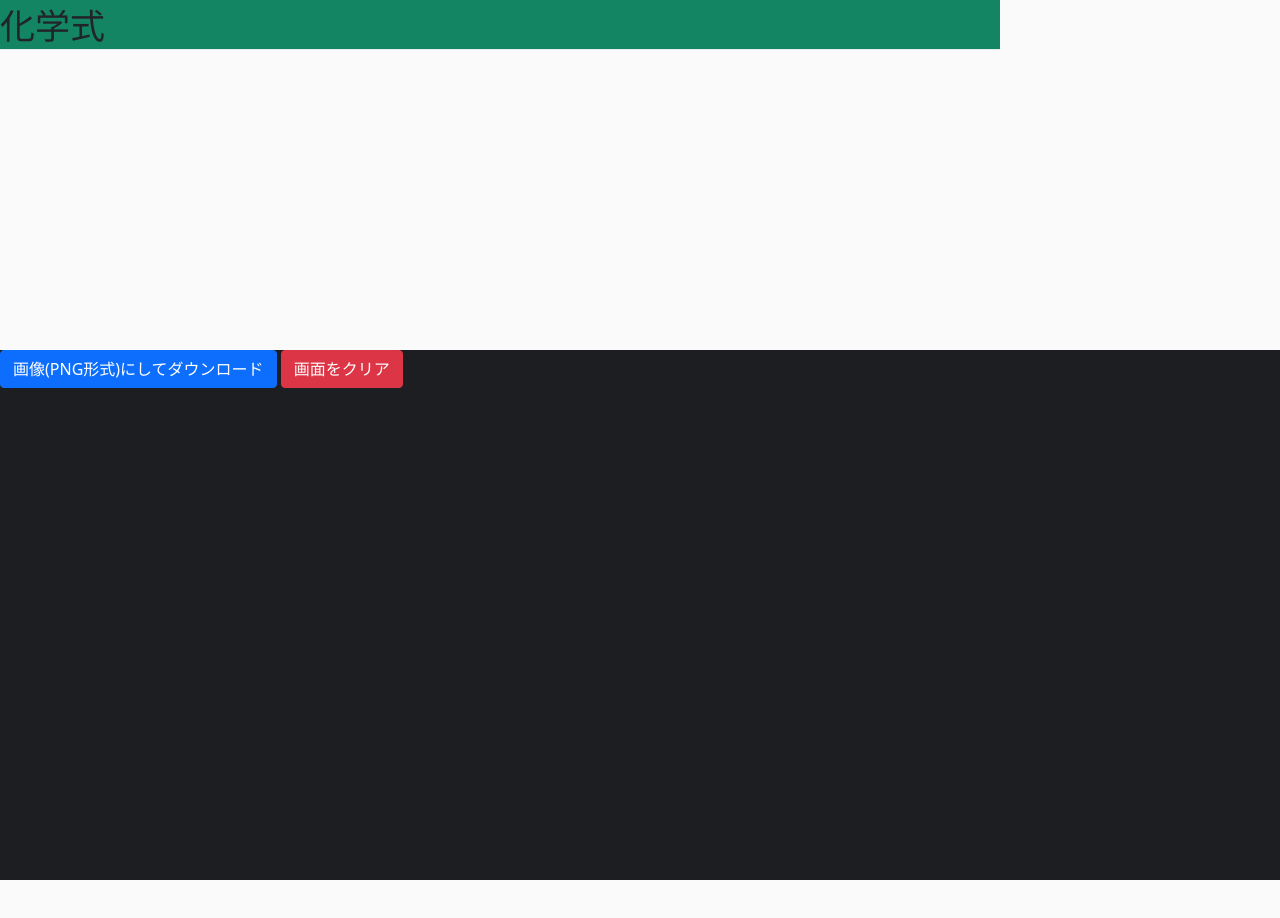
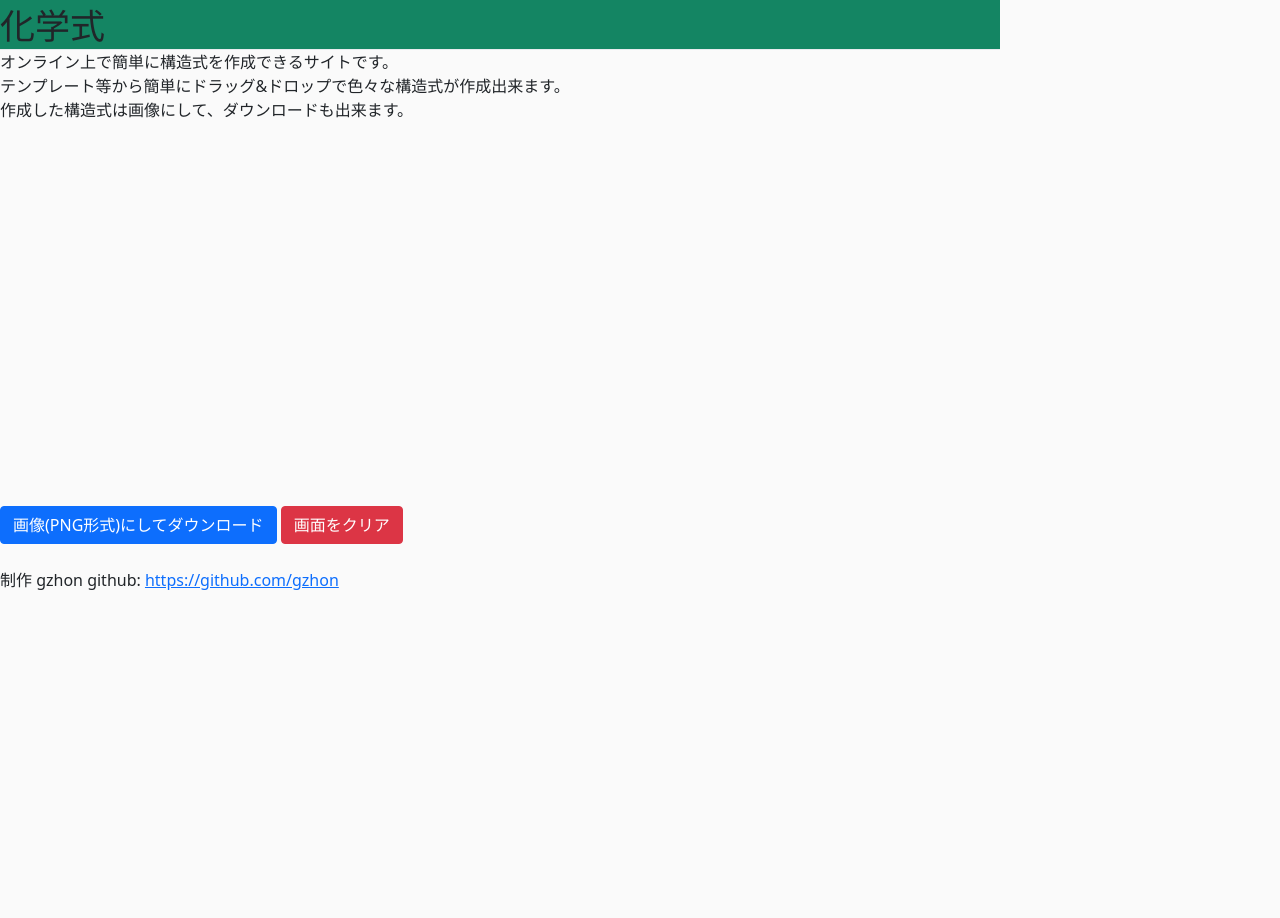
Before and after one commit to gzhon/Chemical-Editor, a website built with Vite: page index.html in a window 1280 px wide. After the commit the page ends 800 px from the top, so only its background shows below. Built offline with nearby package versions, Linux system fonts and the light colour scheme.

Commit message:
Canvas要素の追加

```diff
--- a/index.html
+++ b/index.html
@@ -1,23 +1,36 @@
 <!DOCTYPE html>
-<html lang="jp">
+<html lang="ja">
   <head>
     <meta charset="UTF-8" />
     <link href="https://cdn.jsdelivr.net/npm/bootstrap@5.0.2/dist/css/bootstrap.min.css" rel="stylesheet" integrity="sha384-EVSTQN3/azprG1Anm3QDgpJLIm9Nao0Yz1ztcQTwFspd3yD65VohhpuuCOmLASjC" crossorigin="anonymous">
     <link rel="stylesheet" href="src/style.css">
-    <link rel="icon" type="image/svg+xml" href="/vite.svg" />
+    <link rel="icon" type="image" href="src/assets/logo.jpg" />
     <meta name="viewport" content="width=device-width, initial-scale=1.0" />
     <title>化学式　</title>
   </head>
   <body>
-    <header class="page-header">化学式</header>
-    <div class="operation"></div>
-    <div class="app">
+    <header class="page-header">
+      <!-- ロゴ画像　挿入
+      <img src="src/assets/logo.png">
+      -->
+      化学式
+    </header>
+    <div class="operation">
+      オンライン上で簡単に構造式を作成できるサイトです。
+      <br>
+      テンプレート等から簡単にドラッグ&ドロップで色々な構造式が作成出来ます。
+      <br>
+      作成した構造式は画像にして、ダウンロードも出来ます。
+    </div>
+    <canvas id="pixi" class="pixi">このブラウザでは動作しません。推進ブラウザ(chrome)でお使い下さい。</canvas>
+    <div class="app-footer">
       <button type="button" class="btn btn-primary">画像(PNG形式)にしてダウンロード</button>
       <button type="button" class="btn btn-danger">画面をクリア</button>
     </div>
-    <div class="console">
-
-    </div>
+    <footer class="footer">
+      <br>
+      制作 gzhon  github: <a href="https://github.com/gzhon">https://github.com/gzhon</a>
+    </footer>
     <script type="module" src="/src/main.ts"></script>
   </body>
 </html>
```
